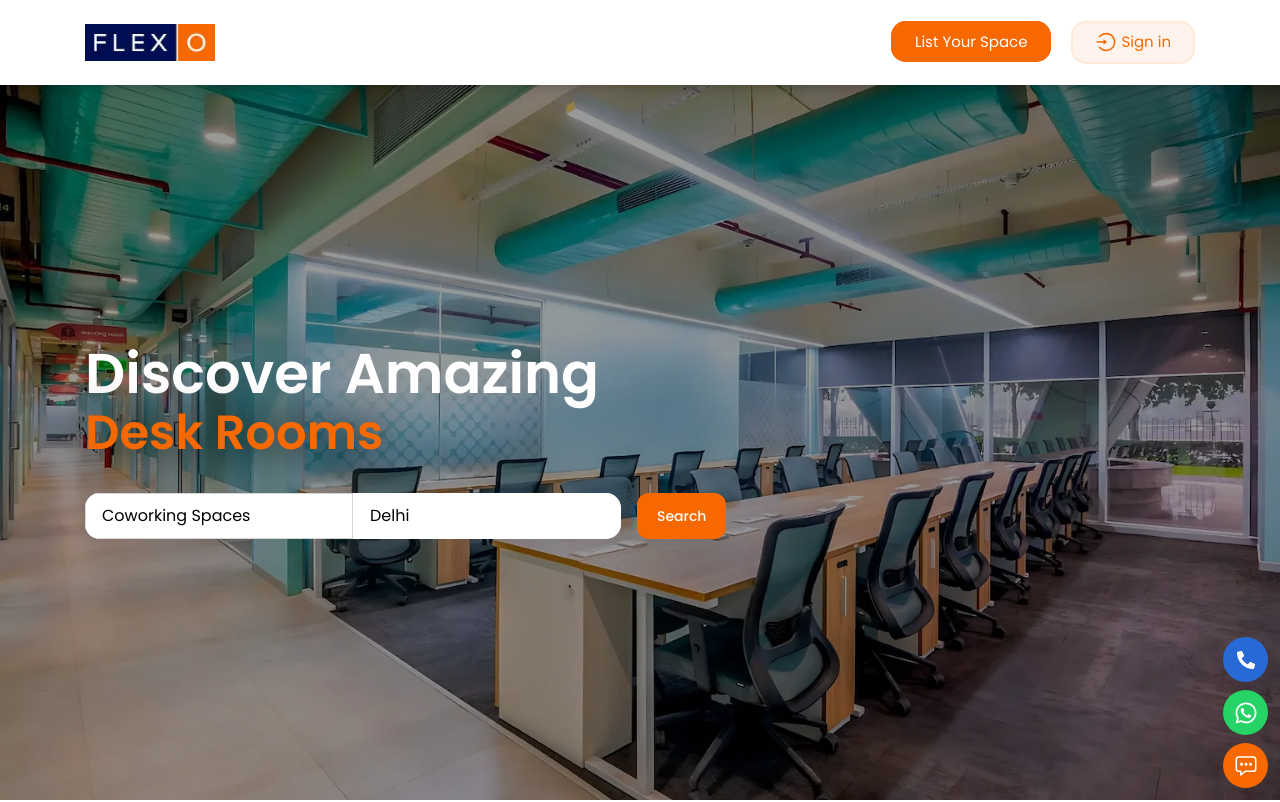
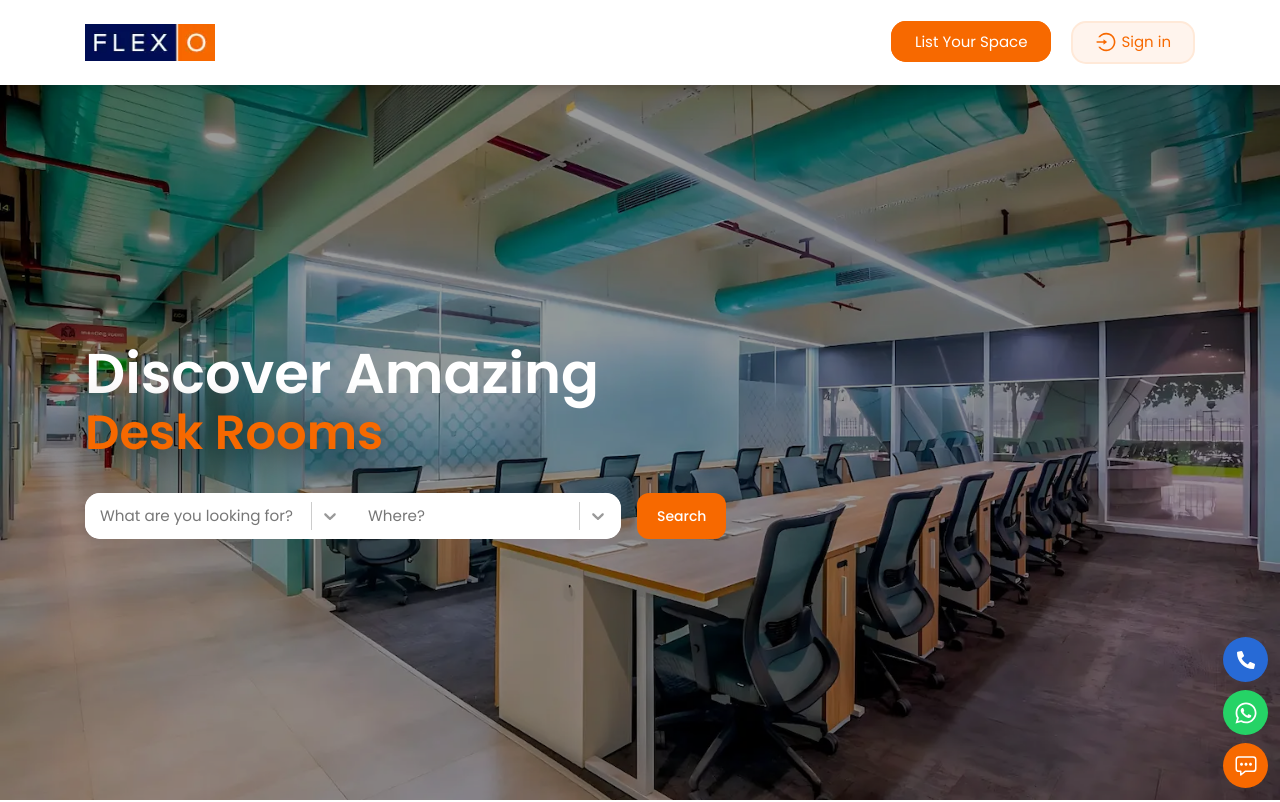
Before and after one commit to hk-img/flexoNextWeb, a Next.js app: page / in a window 1280 px wide. Shown: the top 802 px of the page. Built offline with nearby package versions, Linux system fonts and the light colour scheme.

Commit message:
fix dropdown

```diff
--- a/src/components/frontend/home/HeroSection.jsx
+++ b/src/components/frontend/home/HeroSection.jsx
@@ -1,8 +1,96 @@
 "use client";
 import { useState, useEffect } from "react";
 import Image from "next/image";
+import dynamic from "next/dynamic";
+const Select = dynamic(() => import("react-select"), { ssr: false });
+const typeOptions = [
+  { value: "coworking", label: "Coworking Space" },
+  { value: "private", label: "Private Office" },
+  { value: "classroom", label: "Classroom" },
+  { value: "managed", label: "Managed Office" },
+];
+
+const cityOptions = [
+  { value: "delhi", label: "Delhi" },
+  { value: "mumbai", label: "Mumbai" },
+  { value: "bangalore", label: "Bangalore" },
+  { value: "pune", label: "Pune" },
+  { value: "hyderabad", label: "Hyderabad" },
+];
 
 const HeroSection = () => {
+  const [type, setType] = useState(null);
+  const [city, setCity] = useState(null);
+
+  const customStyles = {
+    container: (base) => ({
+      ...base,
+      width: "260px",
+    }),
+    control: (base, state) => ({
+      ...base,
+      borderRadius: "15px",
+      backgroundColor: "#fff",
+      borderColor: "transparent",
+      minHeight: "46px",
+      height: "46px",
+      boxShadow: "none",
+      outline: "none",
+      "&:hover": {
+        borderColor: "transparent",
+      },
+    }),
+    menu: (base) => ({
+      ...base,
+      marginTop: 4,
+      borderRadius: "12px",
+      backgroundColor: "#fff",
+      boxShadow: "0 4px 12px rgba(0,0,0,0.08)",
+      outline: "none",
+    }),
+    valueContainer: (base) => ({
+      ...base,
+      padding: "0 12px",
+    }),
+    placeholder: (base) => ({
+      ...base,
+      color: "#777",
+      fontSize: "0.95rem",
+    }),
+    singleValue: (base) => ({
+      ...base,
+      fontSize: "0.95rem",
+      color: "#333",
+    }),
+    option: (base, state) => ({
+      ...base,
+      padding: "10px 14px",
+      borderRadius: "12px",
+      backgroundColor: state.isSelected
+        ? "#ebf5ff"
+        : state.isFocused
+        ? "#f5faff"
+        : "#fff",
+      color: "#333",
+      fontWeight: state.isSelected ? "bold" : "normal",
+      cursor: "pointer",
+      outline: "none",
+      boxShadow: "none",
+      ":active": {
+        backgroundColor: "#ebf5ff",
+      },
+    }),
+    dropdownIndicator: (base) => ({
+      ...base,
+      color: "#999",
+      padding: "0 8px",
+    }),
+    indicatorsContainer: (base) => ({
+      ...base,
+      paddingRight: "4px",
+    }),
+  };
+
   const images = [
     "/images/coworking-spaces.webp",
     "/images/desk-spaces.webp",
@@ -75,37 +163,65 @@ const HeroSection = () => {
             </div>
           </div>
           <div className="flex md:flex-row flex-col md:bg-transparent bg-white md:p-0 p-4 rounded-[15px] items-center gap-y-5 gap-x-4 mt-9">
-            <div className=" flex gap-y-5 md:flex-row flex-col bg-white md:rounded-[15px] overflow-hidden w-full max-w-[536px]">
-              <select
-                className="flex-1 px-4 py-2.5 text-black md:border-l md:border-[#d5d5d5] border md:rounded-none rounded-[15px]  border-black outline-none bg-white appearance-none"
+            <div className="flex gap-y-5 md:flex-row flex-col bg-white md:rounded-[15px] overflow-hidden w-full max-w-[536px]">
+              <Select
+                options={typeOptions}
+                placeholder="What are you looking for?"
+                value={type}
+                onChange={(opt) => setType(opt)}
+                styles={customStyles}
+                menuPosition="fixed"
+                className="flex-1"
+                isClearable
+                components={{
+                  ClearIndicator: (props) => (
+                    <div
+                      {...props.innerProps}
+                      style={{
+                        cursor: "pointer",
+                        padding: "0 8px",
+                        color: "#999",
+                        fontWeight: "bold",
+                      }}
+                    >
+                      ×
+                    </div>
+                  ),
+                }}
+              />
+              <Select
+                options={cityOptions}
+                placeholder="Where?"
+                value={city}
+                onChange={(opt) => setCity(opt)}
+                styles={customStyles}
+                menuPosition="fixed"
+                className="flex-1"
+                // isClearable
+                // components={{
+                //   ClearIndicator: (props) => (
+                //     <div
+                //       {...props.innerProps}
+                //       style={{
+                //         cursor: "pointer",
+                //         padding: "0 8px",
+                //         color: "#999",
+                //         fontWeight: "bold",
+                //       }}
+                //     >
+                //       ×
+                //     </div>
+                //   ),
+                // }}
+              />
+            </div>
 
-              >
-                <option value="" disabled>
-                  What are you looking for?
-                </option>
-                <option value="coworking">Coworking Spaces</option>
-                <option value="offices">Private Offices</option>
-                <option value="desk">Classroom</option>
-                <option value="managed">Managed Offices</option>
-              </select>
-
-              <select
-                className="flex-1 px-4 py-2.5 text-black border rounded-[15px] md:border-transparent border-black outline-none bg-white appearance-none"
-
-              >
-                <option value="" disabled>
-                  Where?
-                </option>
-                <option value="delhi">Delhi</option>
-                <option value="mumbai">Mumbai</option>
-                <option value="bangalore">Bangalore</option>
-                <option value="pune">Pune</option>
-                <option value="hyderabad">Hyderabad</option>
-              </select>
-            </div>
-            <div className="md:w-auto w-full">
-              <a href="#" className="bg-[#f76900] px-5 text-white font-medium h-[46px] flex items-center justify-center rounded-xl w-full text-sm"> Search </a>
-            </div>
+            <button
+              onClick={() => console.log(type, city)}
+              className="bg-[#f76900] px-5 text-white font-medium h-[46px] flex items-center justify-center rounded-xl w-full md:w-auto text-sm"
+            >
+              Search
+            </button>
           </div>
         </div>
       </div>
```
